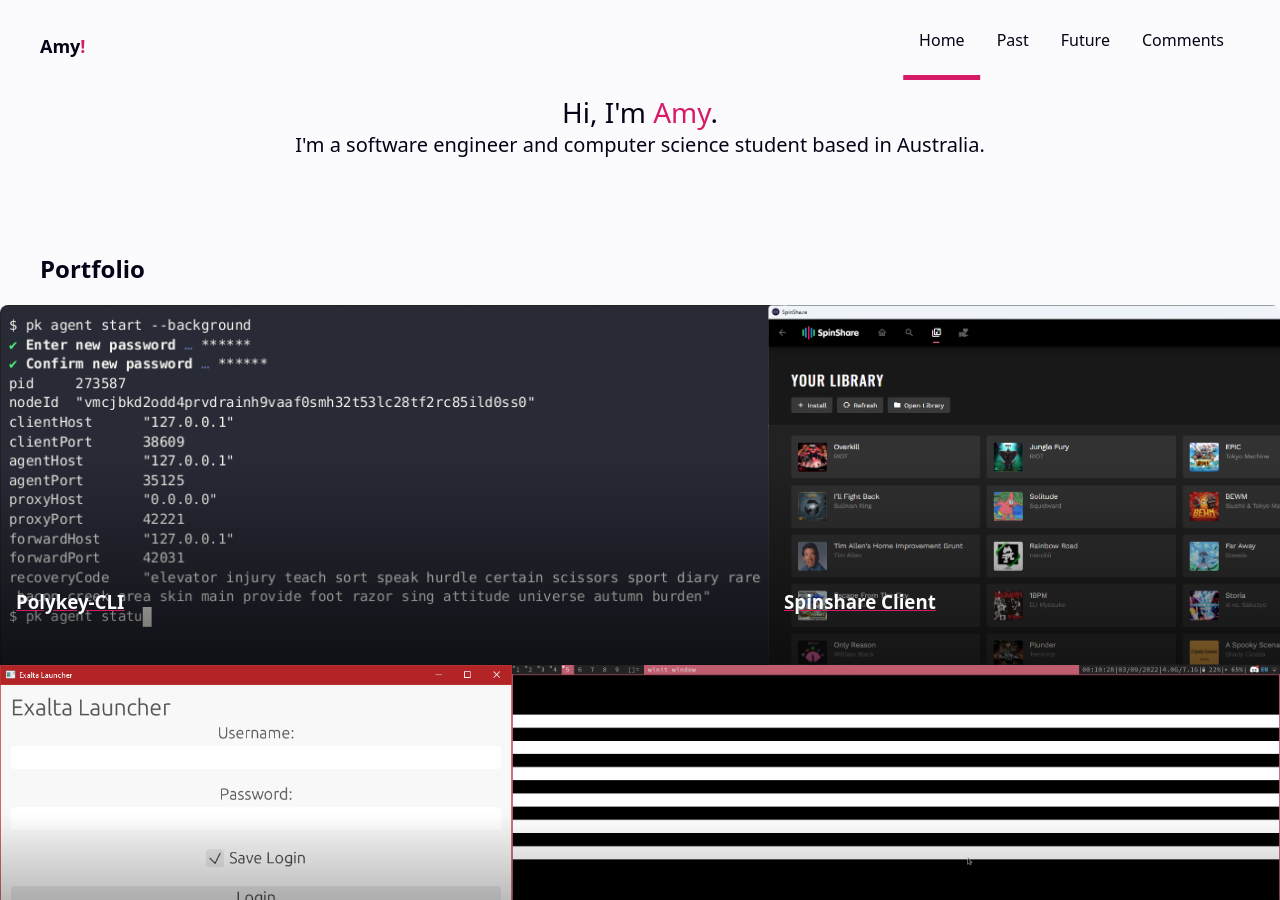
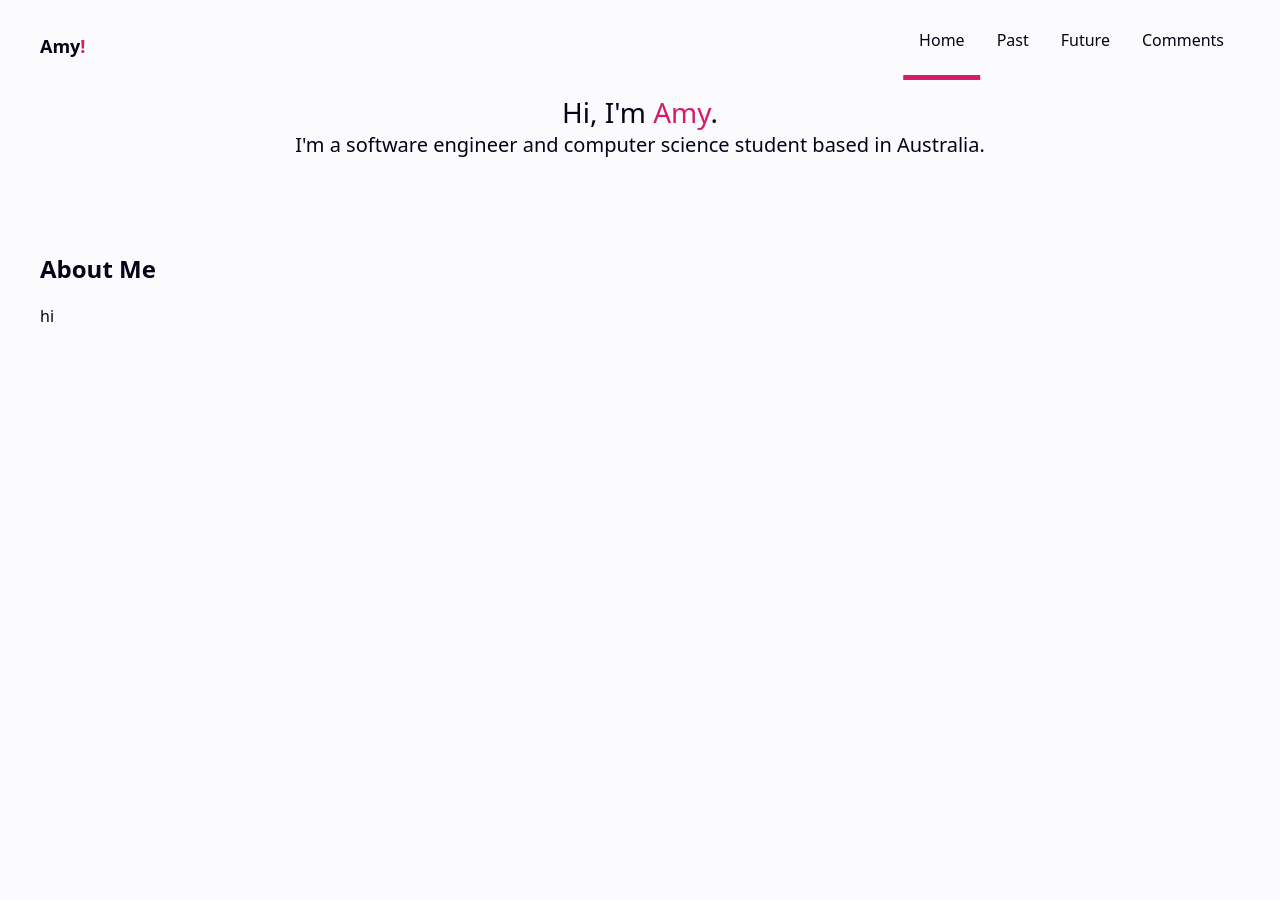
Before and after one commit to amydevs/websys-assignment, a Jekyll site: the page built from index.html, in a window 1280 px wide and 900 px high, scrolled down 668 px. Built offline with Jekyll 4.4.1, drawn with Linux system fonts in a browser that asks for light colours; some of the changed text lies outside the part shown.

Commit message:
moved to about me

```diff
--- a/index.html
+++ b/index.html
@@ -3,33 +3,19 @@
 title: Home
 order: 0
 ---
-<div class="section-impression">
+<section class="section-impression">
     <img src="assets/img/pfp.png" alt="My Profile Picture" />
     <div class="blurb">
         <span class="title">Hi, I&apos;m <span class="name">Amy</span>.</span> <br />
         <span>I&apos;m a software engineer and computer science student based in Australia.</span><br />
     </div>
     <!-- <a class="anchor-scroll-down" href="#portfolio">⌄</a> -->
-</div>
-<div id="portfolio" class="section-portfolio">
-    <h2 class="section-portfolio-title">Portfolio</h2>
-    <div class="bento-scroll-wrapper">
-        <div class="bento">
-            {% for proj in site.data.portfolio %}
-                <div>
-                    <div class="bento-text">
-                        <div>
-                            <h3 class="bento-title">
-                                <a href="{{ proj.href }}">{{ proj.title }}</a>
-                            </h3>
-                            <p class="bento-description">
-                                {{ proj.description }}
-                            </p>
-                        </div>
-                    </div>
-                    <img alt="{{ proj.title }} Screenshot" class="bento-image" src="{{ proj.image }}" />
-                </div>
-            {% endfor %}
-        </div>
-    </div>
-</div>
+</section>
+<section class="section-about">
+    <h2>
+        About Me
+    </h2>
+    <p>
+        hi
+    </p>
+</section>
--- a/websystems.css
+++ b/websystems.css
@@ -62,7 +62,6 @@
 
 .navbar .logo a:hover {
     transition: all 0.10s ease-out;
-    font-size: 1.125rem;
     text-decoration: none;
     color: var(--primary);
 }
@@ -271,6 +270,16 @@
     background: var(--primary);
 }
 
+.section-about {
+    max-width: var(--content-max-width);
+    margin-top: var(--navbar-height);
+    margin: 0 auto;
+    padding: 0 var(--navbar-padding);
+    min-height: calc(100vh - var(--navbar-height));
+}
+
+/* past.html */
+
 .section-portfolio {
     margin: 0 auto;
     display: flex;
```
Also changed, not shown: past.html (+22 -3 lines).
